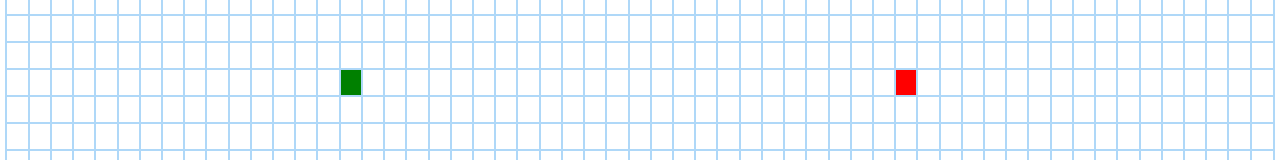
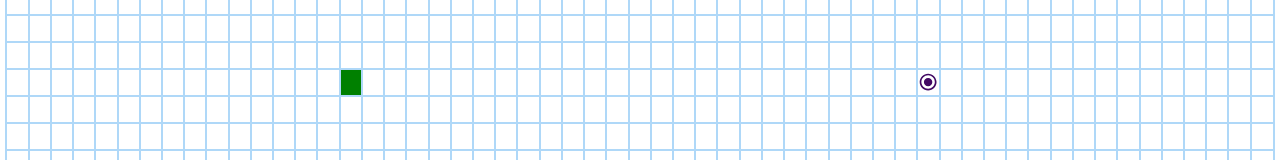
Before and after one commit to broliver18/algorithm-visualizer, a React (Create React App) app: page / in a window 1280 px wide. Shown: the part 413-573 px from the top of the page. Built offline with nearby package versions, Linux system fonts and the light colour scheme.

Commit message:
Add target SVG

```diff
--- a/src/Components/Node/Node.css
+++ b/src/Components/Node/Node.css
@@ -1,10 +1,9 @@
 .node {
+  display: flex;
+  justify-content: center;
+  align-items: center;
   height: 25px;
   outline: 2px solid rgb(175, 216, 248);
-}
-
-.node-finish {
-  background-color: red;
 }
 
 .node-start {
--- a/src/Components/Node/Node.js
+++ b/src/Components/Node/Node.js
@@ -1,5 +1,13 @@
 import React from "react";
 import "./Node.css";
+
+function TargetIcon() {
+  return (
+    <svg viewBox="0 0 512 512" version="1.1" fill="#000000" stroke="#000000">
+      <g id="SVGRepo_bgCarrier" strokeWidth="0"></g><g id="SVGRepo_tracerCarrier" strokeLinecap="round" strokeLinejoin="round"></g><g id="SVGRepo_iconCarrier"> <title>circle-dot</title> <g id="Page-1" stroke="none" strokeWidth="1" fill="none" fillRule="evenodd"> <g id="drop" fill="#420863" transform="translate(42.666667, 42.666667)"> <path d="M213.333333,3.55271368e-14 C331.15408,3.55271368e-14 426.666667,95.5125867 426.666667,213.333333 C426.666667,331.15408 331.15408,426.666667 213.333333,426.666667 C95.5125867,426.666667 3.55271368e-14,331.15408 3.55271368e-14,213.333333 C3.55271368e-14,95.5125867 95.5125867,3.55271368e-14 213.333333,3.55271368e-14 Z M213.333333,42.6666667 C119.076736,42.6666667 42.6666667,119.076736 42.6666667,213.333333 C42.6666667,307.589931 119.076736,384 213.333333,384 C307.589931,384 384,307.589931 384,213.333333 C384,119.076736 307.589931,42.6666667 213.333333,42.6666667 Z M213.333333,106.666667 C272.243707,106.666667 320,154.42296 320,213.333333 C320,272.243707 272.243707,320 213.333333,320 C154.42296,320 106.666667,272.243707 106.666667,213.333333 C106.666667,154.42296 154.42296,106.666667 213.333333,106.666667 Z" id="Combined-Shape">
+    </path> </g> </g> </g></svg>
+  )
+}
 
 function Node(props) {
   const {
@@ -22,6 +30,10 @@ function Node(props) {
     ? "node-wall"
     : "";
 
+    function renderAction() {
+      if (isFinish) return <TargetIcon/>
+    }
+
   return (
     <div
       id={`node-${row}-${col}`}
@@ -30,7 +42,7 @@ function Node(props) {
       onMouseEnter={() => onMouseEnter(row, col)}
       onMouseLeave={() => onMouseLeave(row, col)}
       onMouseUp={() => onMouseUp()}
-    ></div>
+    >{renderAction()}</div>
   );
 }
 
--- a/src/Components/PathFinder/PathFinder.js
+++ b/src/Components/PathFinder/PathFinder.js
@@ -13,7 +13,7 @@ function PathFinder() {
   const [startNodeRow, setStartNodeRow] = useState(10);
   const [startNodeCol, setStartNodeCol] = useState(15);
   const [finishNodeRow, setFinishNodeRow] = useState(10);
-  const [finishNodeCol, setFinishNodeCol] = useState(40);
+  const [finishNodeCol, setFinishNodeCol] = useState(41);
 
   useEffect(() => {
     const newGrid = getInitialGrid();
```
